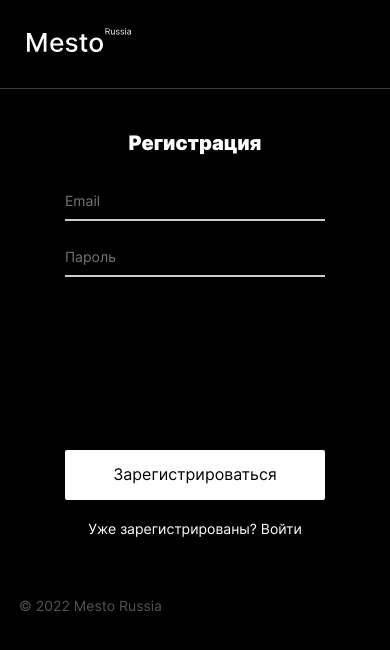
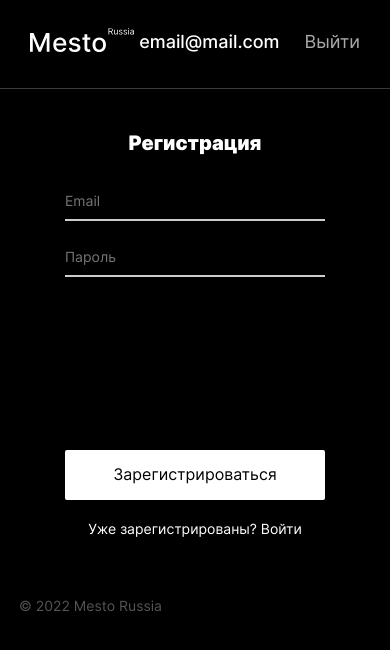
Before and after one commit to TinaevNK/react-mesto-auth, a React (Create React App) app: page /sign-up in a window 390 px wide. Shown: the top 650 px of the page. Built offline with nearby package versions, Linux system fonts and the light colour scheme; no server answers.

Commit message:
feat: добавь новые ссылки и стилизуй их

```diff
--- /dev/null
+++ b/src/blocks/header/__button/header__button.css
@@ -0,0 +1,17 @@
+.header__button {
+  font-style: normal;
+  font-weight: 400;
+  font-size: 18px;
+  line-height: 22px;
+  font-family: "Inter", Arial, Helvetica, sans-serif;
+  color: #A9A9A9;
+  padding: 0;
+  border: none;
+  background: transparent;
+  cursor: pointer;
+  transition: color .3s ease;
+}
+
+.header__button:hover {
+  color: white;
+}
--- /dev/null
+++ b/src/blocks/header/__email/header__email.css
@@ -0,0 +1,7 @@
+.header__email {
+  font-size: 18px;
+  line-height: 1.222;
+  font-style: normal;
+  font-weight: 500;
+  margin: 0 25px 0 0;
+}
--- /dev/null
+++ b/src/blocks/header/__info/header__info.css
@@ -0,0 +1,4 @@
+.header__info {
+  display: flex;
+  align-items: center;
+}
--- /dev/null
+++ b/src/blocks/header/__link/header__link.css
@@ -0,0 +1,21 @@
+.header__link {
+  font-size: 18px;
+  font-style: normal;
+  font-weight: 400;
+  line-height: 1.222;
+  color: #FFFFFF;
+  text-decoration: none;
+  transition: opacity .3s ease;
+}
+
+.header__link:hover {
+  opacity: .6;
+  cursor: pointer;
+}
+
+@media screen and (max-width: 500px) {
+  .header__link {
+    font-size: 14px;
+    line-height: 1.214;
+  }
+}
--- a/src/blocks/header/header.css
+++ b/src/blocks/header/header.css
@@ -3,4 +3,6 @@
   color: white;
   border-bottom: 1px solid rgba(84, 84, 84, .7);
   display: flex;
+  justify-content: space-between;
+  align-items: center;
 }
--- a/src/blocks/page/__header/page__header.css
+++ b/src/blocks/page/__header/page__header.css
@@ -7,15 +7,13 @@
 @media screen and (max-width: 960px) {
   .page__header {
     margin: 35px auto 40px;
-    padding-left: 33px;
-    padding-bottom: 36px;
+    padding: 0 33px 36px;
   }
 }
 
 @media screen and (max-width: 500px) {
   .page__header {
     margin: 28px auto 42px;
-    padding-left: 27px;
-    padding-bottom: 32px;
+    padding: 0 30px 32px;
   }
 }
--- a/src/blocks/register/__link/register__link.css
+++ b/src/blocks/register/__link/register__link.css
@@ -11,7 +11,7 @@
 }
 
 .register__link:hover {
-  opacity: 0.85;
+  opacity: 0.6;
 }
 
 @media screen and (max-width: 500px) {
--- a/src/components/App.jsx
+++ b/src/components/App.jsx
@@ -41,7 +41,8 @@ function App() {
   const [isLoader, setLoader] = useState(false);
 
   // стейты для входа
-  const [loggedIn, setLoggedIn] =  useState(false);
+  const [loggedIn, setLoggedIn] =  useState(true);
+  const [email, setEmail] = useState('');
 
   useEffect(() => {
     setLoader(true);
@@ -159,7 +160,7 @@ function App() {
   return (
     <div className="page" onKeyDown={handleKeyDown} tabIndex="0">
       <currentUserContext.Provider value={currentUser}>
-        <Header />
+        <Header loggedIn={loggedIn}/>
         <Switch>
           <ProtectedRoute exact path="/"
             component={Main}
--- a/src/components/Header.jsx
+++ b/src/components/Header.jsx
@@ -1,11 +1,24 @@
 import logo from "../images/logo.svg";
+import { Link, useLocation } from "react-router-dom";
 
-export default function Header() {
+export default function Header({loggedIn}) {
+  const { pathname } = useLocation();
+
   return(
     <header className="header page__header">
-      <a href="/#" className="header__logo-link">
+      <Link to="/" className="header__logo-link">
         <img src={logo} alt="логотип" className="header__logo" />
-      </a>
+      </Link>
+      {loggedIn ? (
+          <div className="header__info">
+            <p className="header__email">email@mail.com</p>
+            <button className="header__button">Выйти</button>
+          </div>
+      ) : (
+            <Link className="header__link" to={pathname === "/sign-in" ? "/sign-up" : "/sign-in"}>
+              {pathname === "/sign-in" ? "Регистрация" : "Войти"}
+            </Link>
+      )}
     </header>
   );
 }
--- a/src/index.css
+++ b/src/index.css
@@ -22,6 +22,14 @@
 @import url(./blocks/header/__logo/header__logo.css);
 /* ссылка на логотипе, с заделом на будущее */
 @import url(./blocks/header/__logo-link/header__logo-link.css);
+/* контейнер с email и кнопкой выйти */
+@import url(./blocks/header/__info/header__info.css);
+/* email */
+@import url(./blocks/header/__email/header__email.css);
+/* кнопка выйти */
+@import url(./blocks/header/__button/header__button.css);
+/* ссылка вход/регистрация */
+@import url(./blocks/header/__link/header__link.css);
 
 /* контентная часть сайта */
 @import url(./blocks/main/main.css);
```
